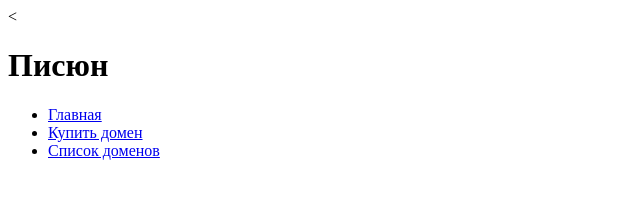
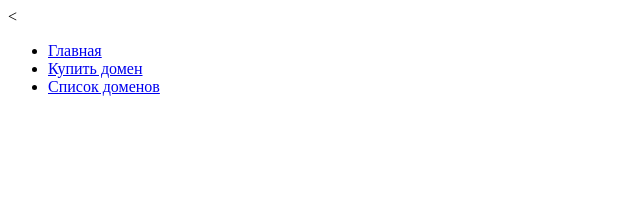
Before and after one commit to FlexICEX/active-link.ru, a plain HTML site: page index.html in a window 1280 px wide. Shown: the whole page, without its empty margins (0-640 px from the left). Drawn offline with Linux system fonts and the light colour scheme.

Commit message:
Update index.html

```diff
--- a/index.html
+++ b/index.html
@@ -7,7 +7,6 @@
   <<link rel="stylesheet" href="styles/main.css" type="text/css">
   <title>Active-Link</title>
 </head>
-  <h1>Писюн</h1>
   <body>
     <div class="header">
       <ul class="nav-menu">
```
